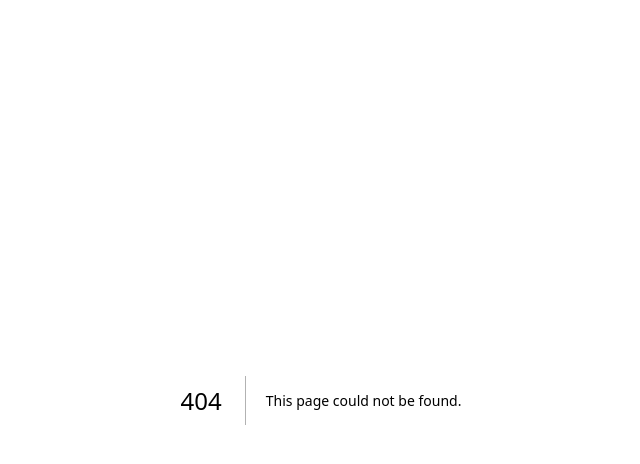
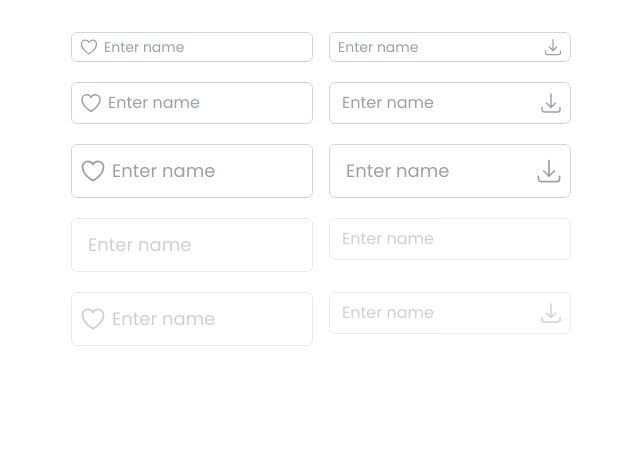
Before and after one commit to ngomanhson/vocab-convert, a Next.js app: page /inputs in a window 1280 px wide. Before the commit this address had no page. Shown: the top 464 px of the page, without its empty margins (319-959 px from the left). Built offline with nearby package versions, Linux system fonts and the light colour scheme.

Commit message:
custom input component & create helper clone icon

```diff
--- a/src/app/globals.css
+++ b/src/app/globals.css
@@ -2,6 +2,7 @@
 
 body {
     font-family: "Poppins", sans-serif;
+    font-weight: 400;
     color: #fff;
     background-color: #000;
     background-image: radial-gradient(at 94% 28%, #000 0, transparent 60%), radial-gradient(at 33% 39%, #316ab5 0, transparent 50%), radial-gradient(at 59% 96%, #4c5193 0, transparent 40%),
--- /dev/null
+++ b/src/app/inputs/page.tsx
@@ -0,0 +1,36 @@
+import Input from "@/components/common/Input";
+import { ArrowDownIcon, HeartIcon } from "@/components/Icons";
+
+export default function InputPage() {
+    return (
+        <div className="h-screen bg-white p-8">
+            <div className="max-w-[500px] mx-auto">
+                <div className="grid grid-cols-2 gap-4 mb-5">
+                    <Input name="text" inputSize="sm" leftIcon={<HeartIcon />} />
+                    <Input name="text2" inputSize="sm" rightIcon={<ArrowDownIcon />} />
+                </div>
+
+                <div className="grid grid-cols-2 gap-4 mb-5">
+                    <Input name="text" leftIcon={<HeartIcon />} />
+                    <Input name="text2" rightIcon={<ArrowDownIcon />} />
+                </div>
+
+                <div className="grid grid-cols-2 gap-4 mb-5">
+                    <Input name="text" inputSize="lg" leftIcon={<HeartIcon />} />
+                    <Input name="text2" inputSize="lg" rightIcon={<ArrowDownIcon />} />
+                </div>
+
+
+                <div className="grid grid-cols-2 gap-4 mb-5">
+                    <Input name="text" inputSize="lg" disabled />
+                    <Input name="text2" inputSize="md" disabled />
+                </div>
+
+                <div className="grid grid-cols-2 gap-4 mb-5">
+                    <Input name="text" inputSize="lg" disabled leftIcon={<HeartIcon />} />
+                    <Input name="text2" inputSize="md" disabled rightIcon={<ArrowDownIcon />} />
+                </div>
+            </div>
+        </div>
+    )
+}
--- a/src/app/layout.tsx
+++ b/src/app/layout.tsx
@@ -30,7 +30,7 @@ export default function RootLayout({
         className={`${geistSans.variable} ${poppins.className} antialiased`}
       >
         {children}
-        <SplashCursor />
+        {/* <SplashCursor /> */}
       </body>
     </html>
   );
--- a/src/components/Icons/index.tsx
+++ b/src/components/Icons/index.tsx
@@ -18,3 +18,22 @@ export function ArrowDownIcon(props: ComponentProps<"svg">) {
 
     )
 }
+
+export function EyeIcon(props: ComponentProps<"svg">) {
+    return (
+        <svg xmlns="http://www.w3.org/2000/svg" fill="none" viewBox="0 0 24 24" strokeWidth={1.5} stroke="currentColor" className="w-6 h-6" {...props}>
+            <path strokeLinecap="round" strokeLinejoin="round" d="M2.036 12.322a1.012 1.012 0 010-.639C3.423 7.51 7.36 4.5 12 4.5c4.638 0 8.573 3.007 9.963 7.178.07.207.07.431 0 .639C20.577 16.49 16.64 19.5 12 19.5c-4.638 0-8.573-3.007-9.963-7.178z" />
+            <path strokeLinecap="round" strokeLinejoin="round" d="M15 12a3 3 0 11-6 0 3 3 0 016 0z" />
+        </svg>
+
+    )
+}
+
+export function EyeSlashIcon(props: ComponentProps<"svg">) {
+    return (
+        <svg xmlns="http://www.w3.org/2000/svg" fill="none" viewBox="0 0 24 24" strokeWidth={1.5} stroke="currentColor" className="w-6 h-6" {...props}>
+            <path strokeLinecap="round" strokeLinejoin="round" d="M3.98 8.223A10.477 10.477 0 001.934 12C3.226 16.338 7.244 19.5 12 19.5c.993 0 1.953-.138 2.863-.395M6.228 6.228A10.45 10.45 0 0112 4.5c4.756 0 8.773 3.162 10.065 7.498a10.523 10.523 0 01-4.293 5.774M6.228 6.228L3 3m3.228 3.228l3.65 3.65m7.894 7.894L21 21m-3.228-3.228l-3.65-3.65m0 0a3 3 0 10-4.243-4.243m4.242 4.242L9.88 9.88" />
+        </svg>
+
+    )
+}
--- a/src/components/common/Button/index.tsx
+++ b/src/components/common/Button/index.tsx
@@ -1,4 +1,5 @@
-import React, { cloneElement, ComponentProps, HTMLAttributes } from "react"
+import { cloneIconElement } from "@/utils/helper";
+import React, { ComponentProps, HTMLAttributes } from "react"
 import { twMerge } from "tailwind-merge";
 
 type ButtonVariant = "primary" | "secondary" | "ghost";
@@ -43,14 +44,8 @@ export default function Button({ children, variant = "ghost", size = "lg", leftI
         "lg": "size-6",
     }
 
-    const { className: leftIconClassName, ...leftIconProps } = leftIcon?.props || {}
-
-    const leftIconClone = leftIcon ? cloneElement(leftIcon, {
-        className: twMerge(iconSizeClassNames[size], iconVariantClassNames[variant]),
-        ...leftIconProps
-    }) : null;
-
-
+    const { className: leftIconClassName } = leftIcon?.props || {}
+    const leftIconClone = cloneIconElement(leftIcon, twMerge(iconSizeClassNames[size], iconVariantClassNames[variant]));
     const loading = <div className={twMerge("absolute left-1/2 top-1/2 -translate-x-1/2 -translate-y-1/2 size-5 border-2 border-current border-t-transparent border-b-transparent rounded-full animate-spin [&~*]:opacity-0 [&~*]:invisible", loadingSizeClassNames[size])}></div>
 
     return (
--- /dev/null
+++ b/src/components/common/Input/index.tsx
@@ -0,0 +1,65 @@
+import { cloneIconElement } from "@/utils/helper";
+import { ComponentProps, HTMLAttributes } from "react";
+import { twMerge } from "tailwind-merge";
+
+type InputSize = "sm" | "md" | "lg";
+
+export interface InputProps extends ComponentProps<"input"> {
+    inputSize?: InputSize;
+    leftIcon?: React.ReactElement<HTMLAttributes<HTMLElement>, string>;
+    rightIcon?: React.ReactElement<HTMLAttributes<HTMLElement>, string>;
+}
+
+export default function Input({ inputSize = "md", leftIcon, rightIcon, ...inputProps }: InputProps) {
+    const isDisabled = inputProps.disabled;
+
+    const sizeClassNames: Record<InputSize, string> = {
+        "sm": "px-2 py-1 text-sm",
+        "md": "px-3 py-2 text-base",
+        "lg": "px-4 py-3 text-lg",
+    }
+
+    const iconSizeClassNames: Record<InputSize, string> = {
+        "sm": "size-5",
+        "md": "size-6",
+        "lg": "size-7",
+    }
+
+    const paddingContainIcon: Record<InputSize, { left: string, right: string }> = {
+        sm: { left: "pl-8", right: "pr-8" },
+        md: { left: "pl-9", right: "pr-9" },
+        lg: { left: "pl-10", right: "pr-10" },
+    }
+
+    const leftIconClone = cloneIconElement(leftIcon, iconSizeClassNames[inputSize]);
+    const rightIconClone = cloneIconElement(rightIcon, iconSizeClassNames[inputSize]);
+
+    return (
+        <div className="relative h-fit">
+            <div className={twMerge("absolute left-2 top-1/2 -translate-y-1/2 text-gray-400 pointer-events-none group-disabled:opacity-50",
+                iconSizeClassNames[inputSize],
+                isDisabled && "opacity-50"
+            )}>
+                {leftIconClone}
+            </div>
+
+            <input
+                placeholder="Enter name"
+                className={
+                    twMerge("w-full text-gray-700 border border-gray-300 rounded-md outline-0 disabled:opacity-50 focus:border-blue-700 transition-all",
+                        sizeClassNames[inputSize],
+                        leftIcon && paddingContainIcon[inputSize].left,
+                        rightIcon && paddingContainIcon[inputSize].right
+                    )}
+                {...inputProps}
+            />
+
+            <div className={twMerge("absolute right-2 top-1/2 -translate-y-1/2 text-gray-400 pointer-events-none",
+                iconSizeClassNames[inputSize],
+                isDisabled && "opacity-50"
+            )}>
+                {rightIconClone}
+            </div>
+        </div>
+    )
+}
--- /dev/null
+++ b/src/utils/helper.ts
@@ -0,0 +1,13 @@
+import { cloneElement, HTMLAttributes } from "react";
+import { twMerge } from "tailwind-merge";
+
+export const cloneIconElement = (
+    icon: React.ReactElement<HTMLAttributes<HTMLElement>, string | React.JSXElementConstructor<unknown>> | undefined,
+    sizeClassName: string
+) => {
+    if (!icon) return null;
+    return cloneElement(icon, {
+        className: twMerge(sizeClassName, icon.props.className),
+        ...icon.props
+    });
+}
```
